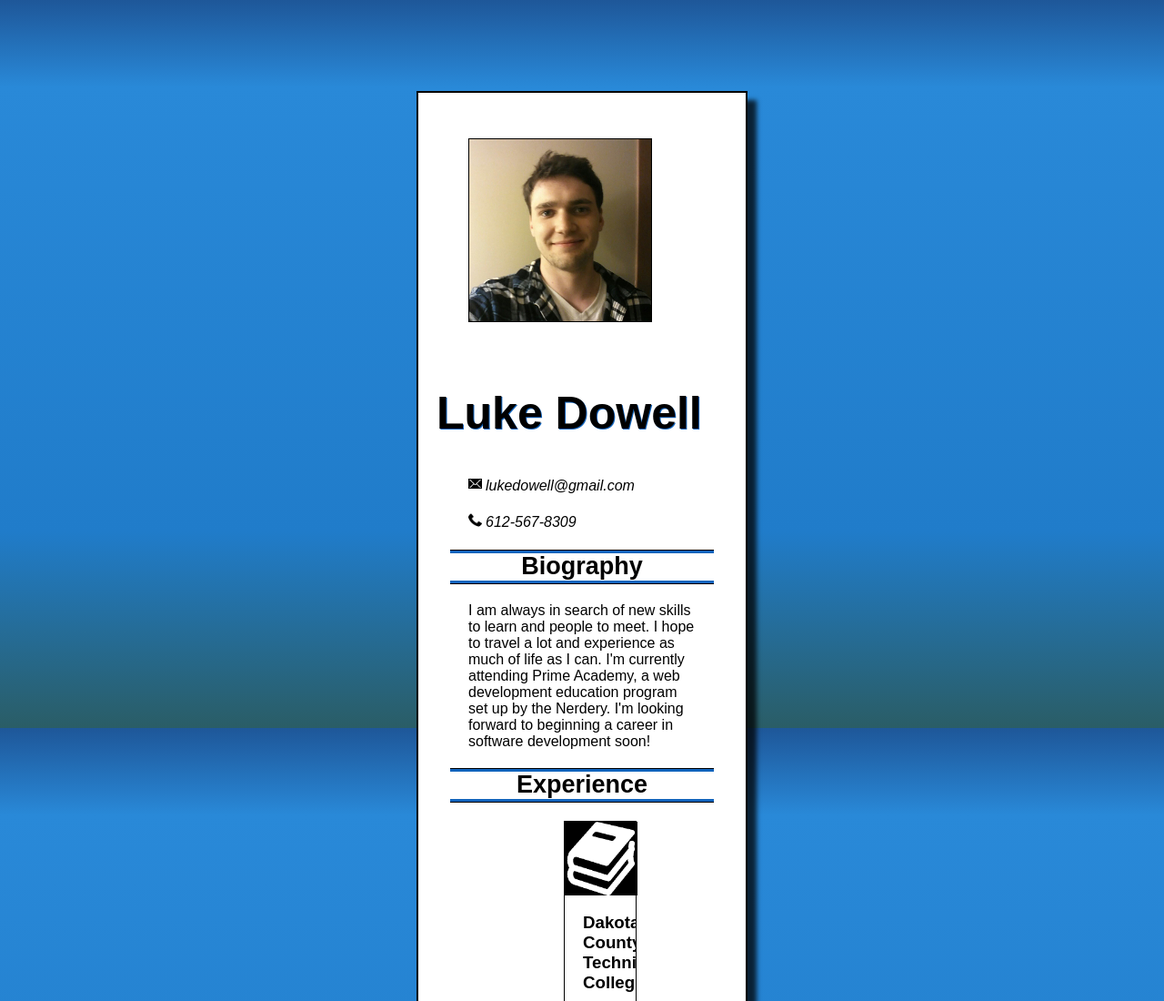
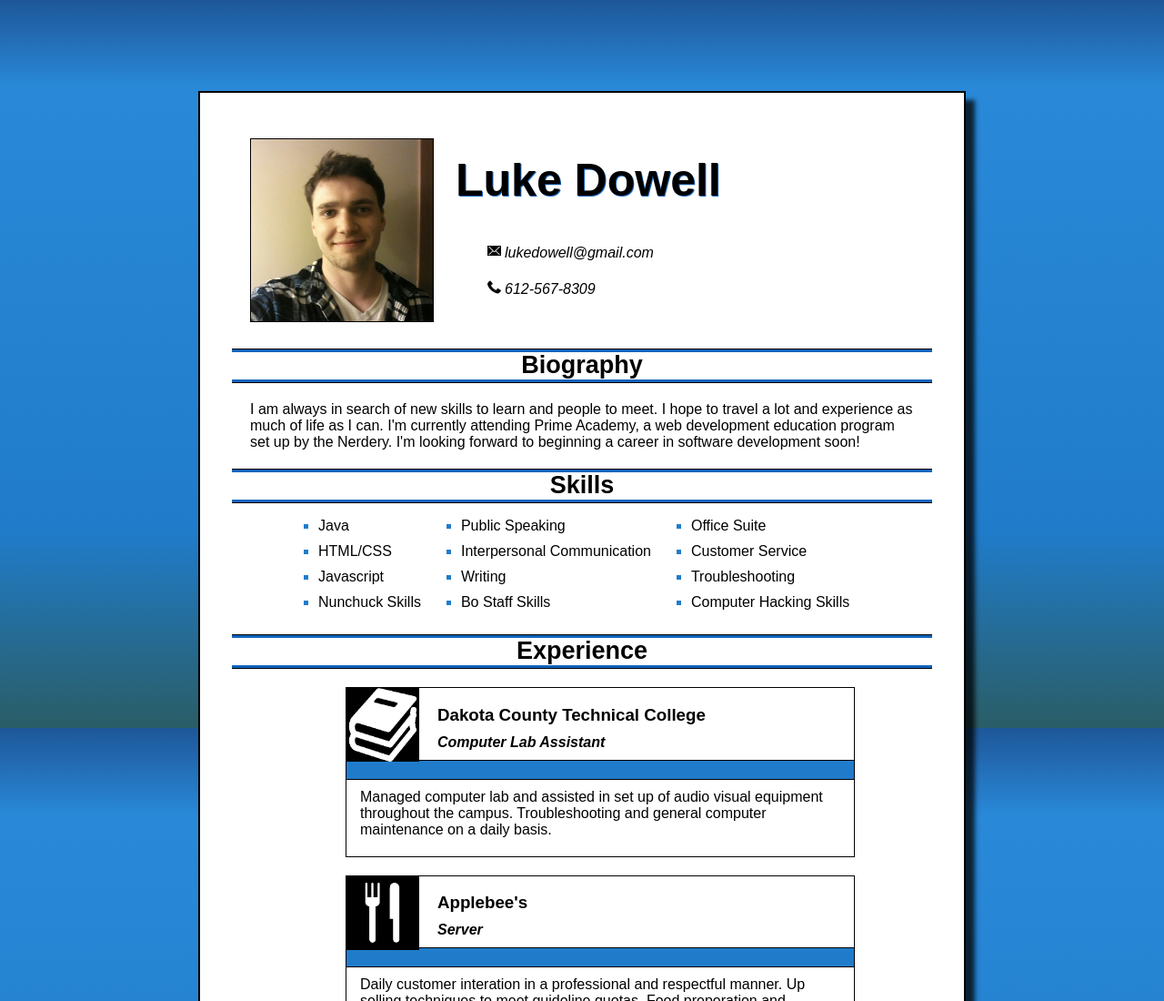
Before and after one commit to LukeDowell/lukedowell.github.io, a plain HTML site: page index.html in a window 1280 px wide. Shown: the top 1100 px of the page at 91% size. Drawn offline with Linux system fonts and the light colour scheme.

Commit message:
Minor additions and fixes for version two
Added skills section, fixed margin and width issues on the main element.

```diff
--- a/index.html
+++ b/index.html
@@ -27,6 +27,30 @@
             </div>
             <p>I am always in search of new skills to learn and people to meet. I hope to travel a lot and experience as much of life as I can. I'm currently attending Prime Academy, a web development education program
             set up by the Nerdery. I'm looking forward to beginning a career in software development soon!</p>
+        </section>
+        <section class="skills">
+            <div class="section-header">
+                <h2>Skills</h2>
+            </div>
+            <ul>
+                <li><span>Java</span></li>
+                <li><span>HTML/CSS</span></li>
+                <li><span>Javascript</span></li>
+                <li><span>Nunchuck Skills</span></li>
+            </ul>
+            <ul>
+                <li><span>Public Speaking</span></li>
+                <li><span>Interpersonal Communication</span></li>
+                <li><span>Writing</span></li>
+                <li><span>Bo Staff Skills</span></li>
+            </ul>
+            <ul>
+                <li><span>Office Suite</span></li>
+                <li><span>Customer Service</span></li>
+                <li><span>Troubleshooting</span></li>
+                <li><span>Computer Hacking Skills</span></li>
+
+            </ul>
         </section>
         <section class="experience">
             <div class="section-header">
--- a/style.css
+++ b/style.css
@@ -4,11 +4,12 @@ html {
 }
 
 main {
-    margin: 100px 450px auto 450px;
+    margin: 100px auto auto auto;
     padding: 25px 20px 40px 20px;
     border: 2px solid black;
     box-shadow: 10px 10px 5px 0px rgba(0,0,0,0.75);
     background: white;
+     max-width: 800px;
 }
 
 h1, h2, h3, h4, p {
@@ -75,6 +76,23 @@ ul {
     margin: 20px 35px 20px 35px;
 }
 
+.skills ul {
+    list-style: square;
+    color: #207cca;
+    display: inline-block;
+    position: relative;
+    left: 70px;
+}
+
+.skills li {
+    margin-bottom: 10px;
+}
+
+.skills span {
+    color: black;
+    font-family: Arial, sans-serif;
+}
+
 .job-post {
     margin: 20px 100px 0px 100px;
     border: 1px solid black;
```
